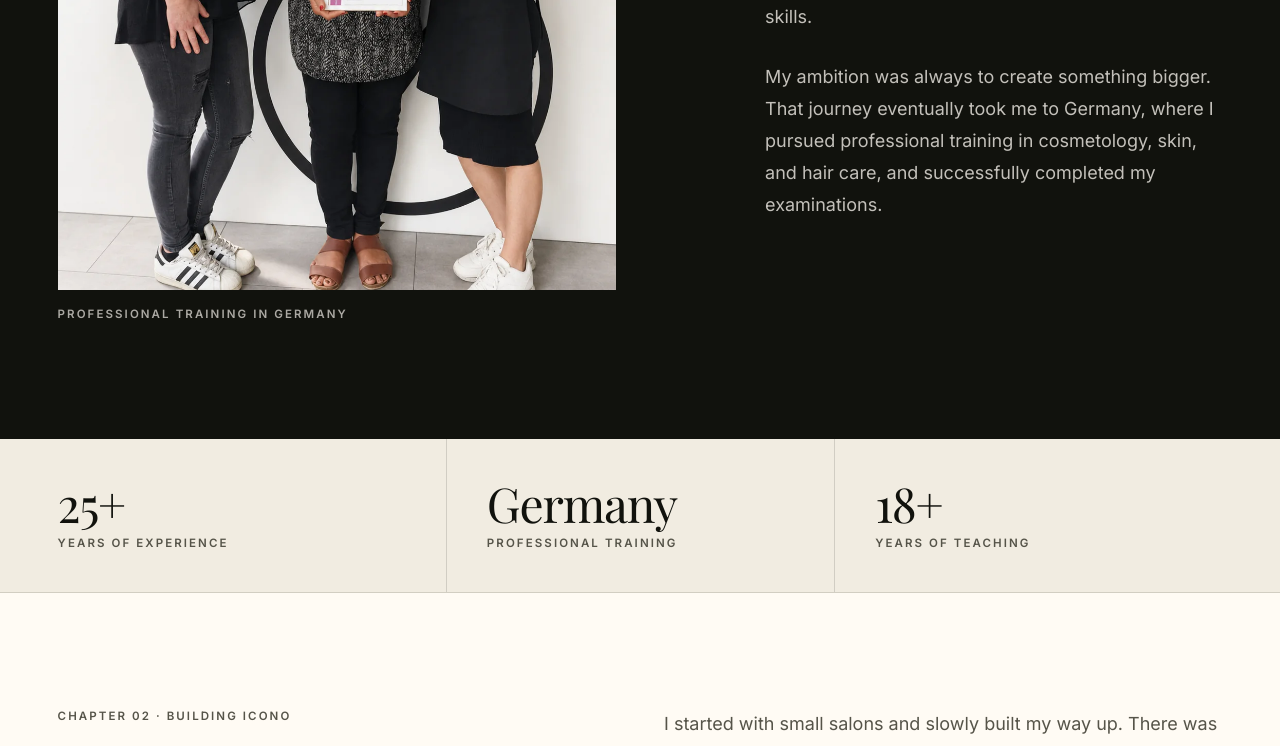
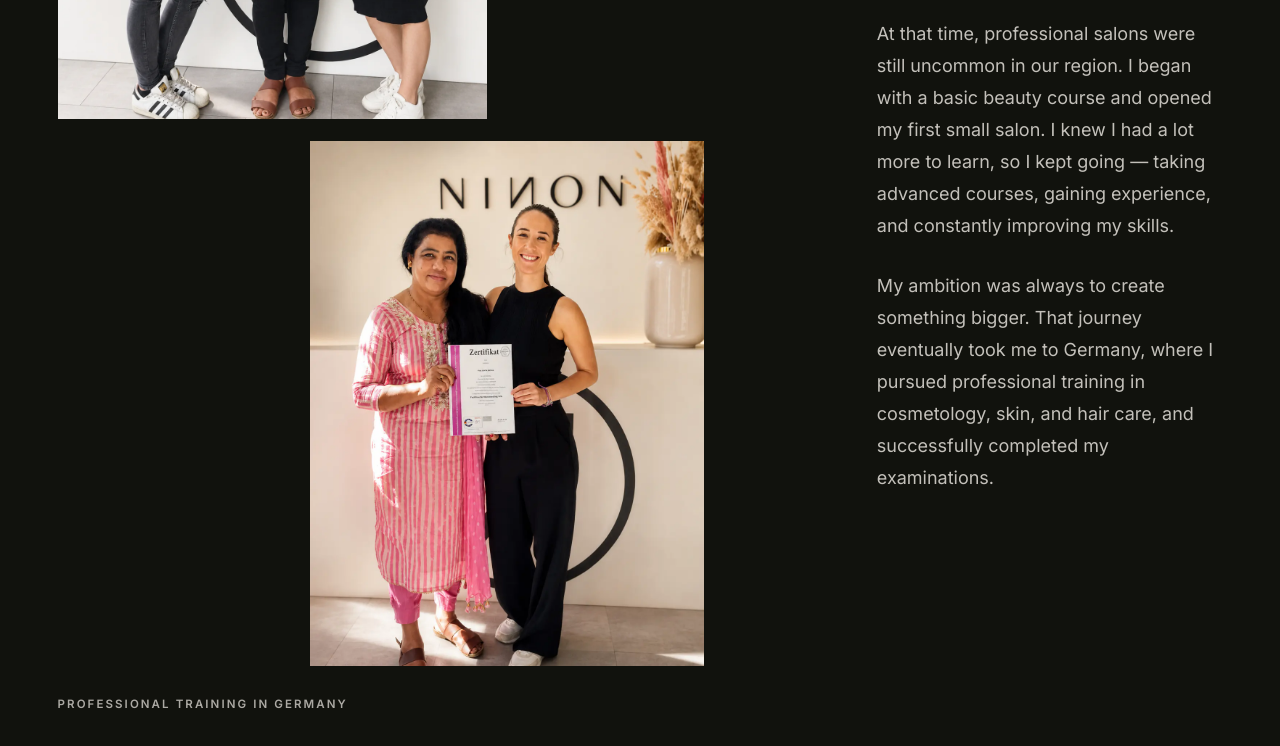
Before and after one commit to 007-Akira/icono, a Next.js app: page /about in a window 1280 px wide. Shown: the part 1600-2346 px from the top of the page. Built offline with nearby package versions, Linux system fonts and the light colour scheme; no server answers.

Commit message:
content: expand founder training story

```diff
--- a/app/about/page.tsx
+++ b/app/about/page.tsx
@@ -58,22 +58,35 @@ export default function AboutPage() {
       </section>
 
       <section className="bg-smoke py-section text-floral">
-        <div className="page-shell grid gap-12 md:grid-cols-12 md:items-center">
-          <figure className="md:col-span-6">
+        <div className="page-shell grid gap-16 md:grid-cols-12 md:items-center">
+          <div className="grid grid-cols-12 items-end gap-4 md:col-span-7">
+            <figure className="col-span-8">
               <div className="relative aspect-[3/4] overflow-hidden bg-olive">
                 <Image
                   src={referenceImages.founderTraining}
-                alt="Ms. Revathy receiving a professional training certificate in Germany"
+                  alt="Ms. Revathy with her professional cosmetology training certificate in Germany"
                   fill
-                sizes="(min-width: 768px) 50vw, 100vw"
+                  sizes="(min-width: 768px) 38vw, 66vw"
                   className="object-cover"
                 />
               </div>
-            <figcaption className="eyebrow mt-4 text-floral/65">
+            </figure>
+            <figure className="col-span-7 col-start-6 -mt-16 border-[6px] border-smoke sm:-mt-24 md:-ml-8 md:mt-0">
+              <div className="relative aspect-[3/4] overflow-hidden bg-olive">
+                <Image
+                  src={referenceImages.founderGermanyCertificate}
+                  alt="Ms. Revathy receiving a professional training certificate in Germany"
+                  fill
+                  sizes="(min-width: 768px) 32vw, 58vw"
+                  className="object-cover"
+                />
+              </div>
+            </figure>
+            <p className="eyebrow col-span-12 mt-2 text-floral/65">
               Professional training in Germany
-            </figcaption>
-          </figure>
-          <div className="md:col-span-5 md:col-start-8">
+            </p>
+          </div>
+          <div className="md:col-span-4 md:col-start-9">
             <p className="eyebrow text-floral/65">Chapter 01 · Learning</p>
             <h2 className="display mt-5 text-5xl leading-tight sm:text-6xl">
               Learning without limits.
@@ -119,6 +132,25 @@ export default function AboutPage() {
           </div>
         </div>
 
+        <figure className="page-shell mt-20 md:mt-28">
+          <div className="grid md:grid-cols-12">
+            <div className="relative aspect-[4/3] overflow-hidden bg-bone md:col-span-9 md:col-start-4">
+              <Image
+                src={referenceImages.founderTrainerRecognition}
+                alt="Ms. Revathy receiving recognition during a professional skill trainers programme"
+                fill
+                sizes="(min-width: 768px) 75vw, 100vw"
+                className="object-cover"
+              />
+            </div>
+          </div>
+          <figcaption className="mt-4 grid md:grid-cols-12">
+            <span className="eyebrow text-olive md:col-span-9 md:col-start-4">
+              A continuing commitment to teaching and professional development
+            </span>
+          </figcaption>
+        </figure>
+
         <div className="page-shell mt-20 md:mt-28">
           <div className="border-y border-olive/30 py-12 text-center sm:py-16">
             <p className="display mx-auto max-w-4xl text-4xl leading-tight text-smoke sm:text-6xl">
--- a/data/images.ts
+++ b/data/images.ts
@@ -16,4 +16,6 @@ export const referenceImages = {
   // placeholder portrait that previously lived at this location.
   founder: `${editorial}/ms-revathy-founder.webp`,
   founderTraining: `${editorial}/founder-training.webp`,
+  founderGermanyCertificate: `${editorial}/founder-germany-certificate.webp`,
+  founderTrainerRecognition: `${editorial}/founder-trainer-recognition.webp`,
 } as const;
```
Also changed, not shown: public/images/editorial/founder-germany-certificate.webp (added), public/images/editorial/founder-trainer-recognition.webp (added). Lines whose indentation alone changed are shown as unchanged.
